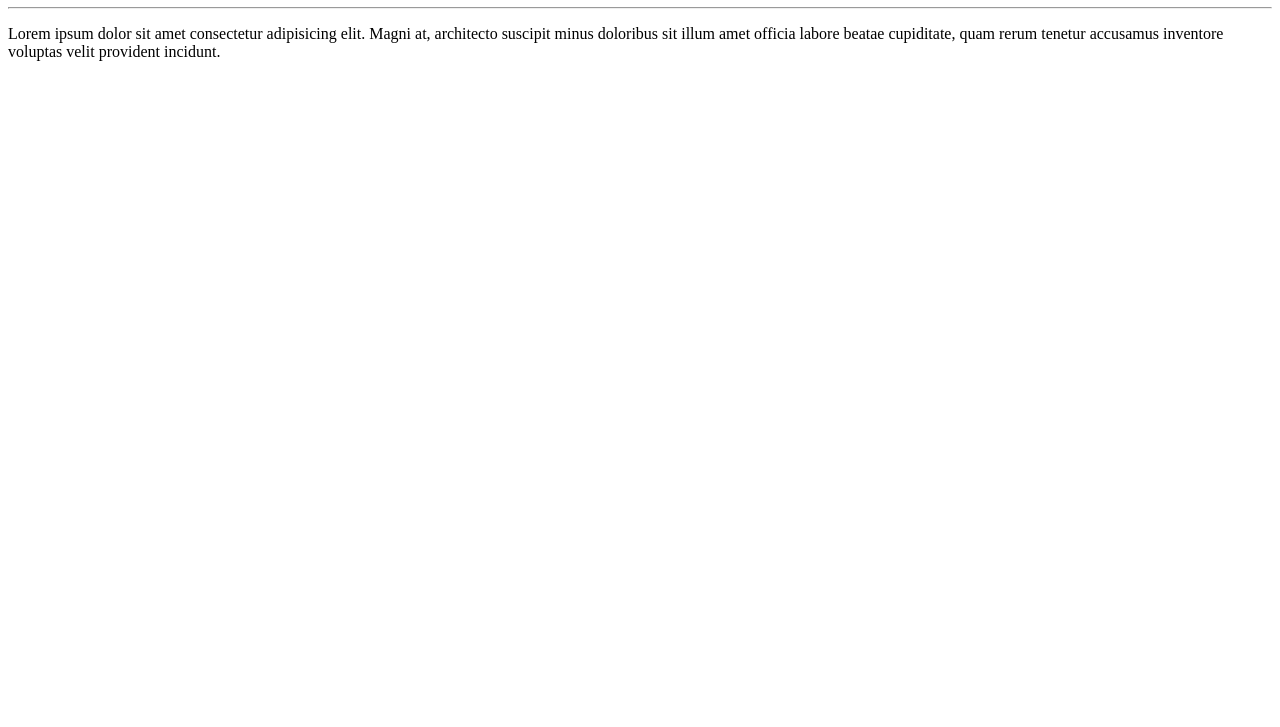
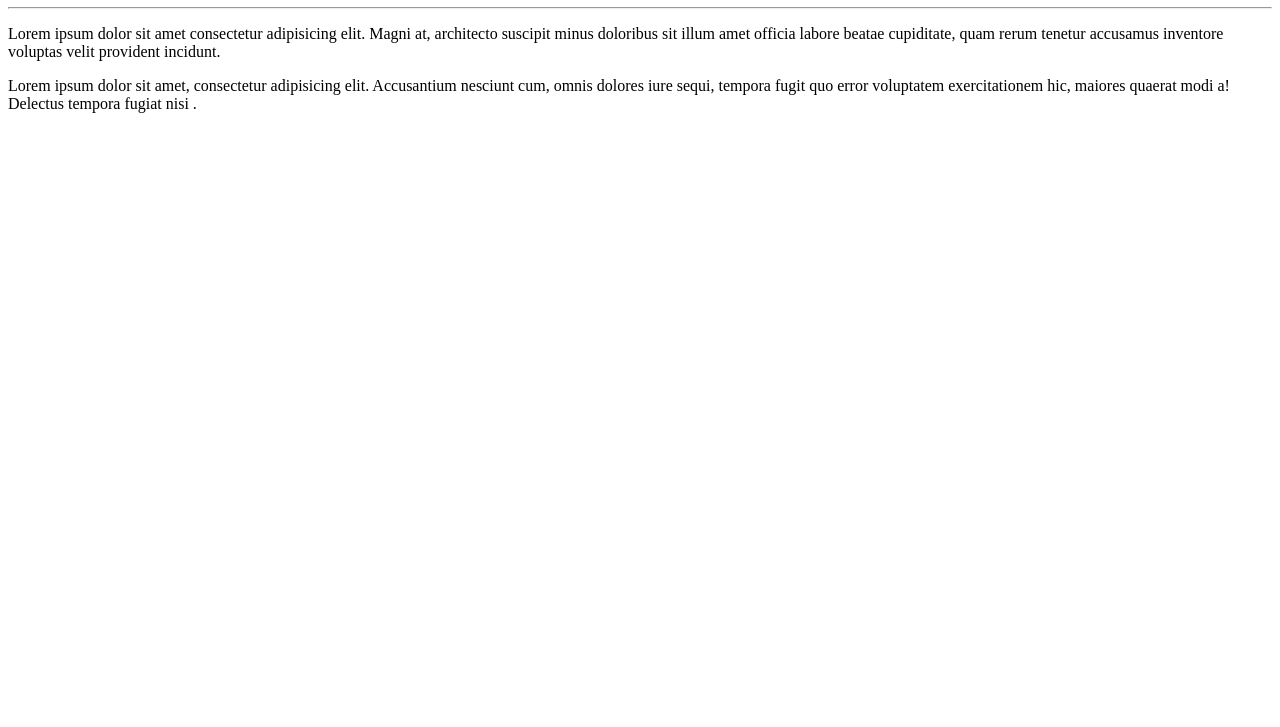
Before and after one commit to caselgueta/Ola-Mundo, a plain HTML site: page site-exemplo/index.html in a window 1280 px wide. Shown: the part 73-800 px from the top of the page. Drawn offline with Linux system fonts and the light colour scheme.

Commit message:
Adicionei um parágrafo

```diff
--- a/site-exemplo/index.html
+++ b/site-exemplo/index.html
@@ -14,5 +14,10 @@
       cupiditate, quam rerum tenetur accusamus inventore voluptas velit
       provident incidunt.
     </p>
+    <p>
+      Lorem ipsum dolor sit amet, consectetur adipisicing elit. Accusantium
+      nesciunt cum, omnis dolores iure sequi, tempora fugit quo error voluptatem
+      exercitationem hic, maiores quaerat modi a! Delectus tempora fugiat nisi .
+    </p>
   </body>
 </html>
```
